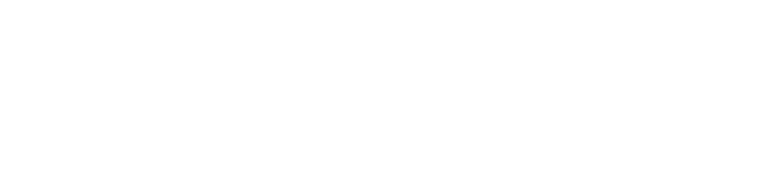
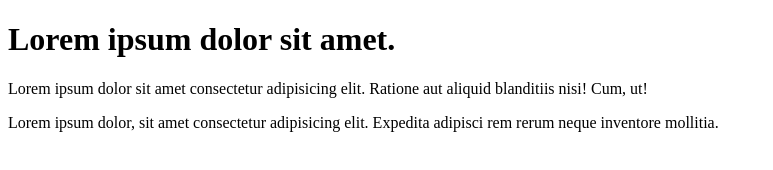
Before and after one commit to ARIF-630419/my-first-repo, a plain HTML site: page index.html in a window 1280 px wide. Shown: the whole page, without its empty margins (0-773 px from the left). Drawn offline with Linux system fonts and the light colour scheme.

Commit message:
adding headin and para

```diff
--- a/index.html
+++ b/index.html
@@ -7,6 +7,8 @@
     <title>My first github repo</title>
 </head>
 <body>
-
+    <h1>Lorem ipsum dolor sit amet.</h1>
+    <p>Lorem ipsum dolor sit amet consectetur adipisicing elit. Ratione aut aliquid blanditiis nisi! Cum, ut!</p>
+    <p>Lorem ipsum dolor, sit amet consectetur adipisicing elit. Expedita adipisci rem rerum neque inventore mollitia.</p>
 </body>
 </html>
```
